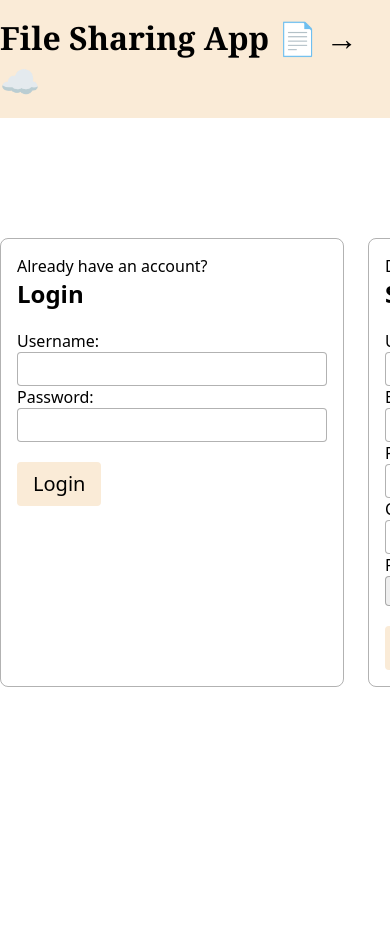
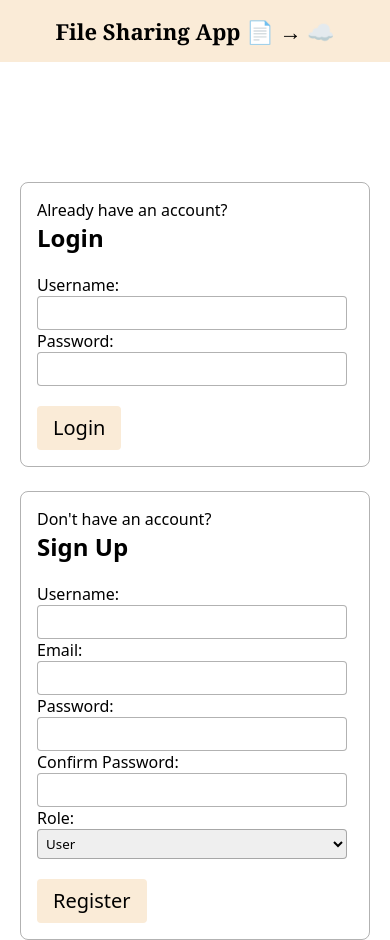
Before and after one commit to straktormedia/file-sharing-app, a PHP site: page /file-sharing-app/ in a window 390 px wide; the page is wider, and only the part inside the window is pictured. Before the commit the page ends 687 px from the top of that part, so only its background shows below. Run offline with PHP 8.4, Linux system fonts and the light colour scheme.

Commit message:
a bit responsive

```diff
--- a/src/css/main.css
+++ b/src/css/main.css
@@ -18,10 +18,21 @@ a {
   color: black;
 }
 
+@media screen and (max-width: 992px) {
+  h1 {
+    font-size: 22px;
+  }
+}
 .boxed {
   max-width: 1200px;
 }
 
+@media screen and (max-width: 992px) {
+  .boxed {
+    max-width: revert;
+    padding: 0 20px;
+  }
+}
 .centered {
   margin: 0 auto;
 }
@@ -32,6 +43,11 @@ a {
   gap: 24px;
 }
 
+@media screen and (max-width: 992px) {
+  .two-col {
+    grid-template-columns: 1fr;
+  }
+}
 .hidden {
   display: none;
 }
@@ -41,6 +57,11 @@ a {
   font-family: Cambria, Cochin, Georgia, Times, "Times New Roman", serif;
 }
 
+@media screen and (max-width: 992px) {
+  .logo {
+    order: 1;
+  }
+}
 .button {
   justify-self: start;
   padding: 12px 16px;
@@ -109,6 +130,11 @@ a {
   grid-template-columns: revert;
 }
 
+@media screen and (max-width: 992px) {
+  .header__container {
+    grid-template-columns: 1fr;
+  }
+}
 .main {
   margin-top: 120px;
 }
@@ -207,6 +233,19 @@ a {
   display: flex;
 }
 
+@media screen and (max-width: 992px) {
+  .file-management__view--all {
+    grid-column: revert;
+    max-width: revert;
+    padding: 0 20px;
+  }
+  .file-list__item {
+    display: block;
+  }
+  .file-list__buttons-container {
+    margin: 8px 0 8px;
+  }
+}
 .profile__details {
   margin-top: 20px;
 }
--- a/src/sass/main.scss
+++ b/src/sass/main.scss
@@ -18,8 +18,21 @@ a {
   color: black;
 }
 
+@media screen and (max-width: 992px) {
+  h1 {
+    font-size: 22px;
+  }
+}
+
 .boxed {
   max-width: 1200px;
+}
+
+@media screen and (max-width: 992px) {
+  .boxed {
+    max-width: revert;
+    padding: 0 20px;
+  }
 }
 
 .centered {
@@ -32,6 +45,12 @@ a {
   gap: 24px;
 }
 
+@media screen and (max-width: 992px) {
+  .two-col {
+    grid-template-columns: 1fr;
+  }
+}
+
 .hidden {
   display: none;
 }
@@ -39,6 +58,13 @@ a {
 .logo {
   justify-self: center;
   font-family: Cambria, Cochin, Georgia, Times, "Times New Roman", serif;
+}
+
+@media screen and (max-width: 992px) {
+  .logo {
+    // grid-column: span 2;
+    order: 1;
+  }
 }
 
 .button {
@@ -115,6 +141,12 @@ a {
     &--login-register {
       grid-template-columns: revert;
     }
+  }
+}
+
+@media screen and (max-width: 992px) {
+  .header__container {
+    grid-template-columns: 1fr;
   }
 }
 
@@ -235,6 +267,22 @@ a {
   }
 }
 
+@media screen and (max-width: 992px) {
+  .file-management__view--all {
+    grid-column: revert;
+    max-width: revert;
+    padding: 0 20px;
+  }
+
+  .file-list__item {
+    display: block;
+  }
+
+  .file-list__buttons-container {
+    margin: 8px 0 8px;
+  }
+}
+
 .profile {
   &__details {
     margin-top: 20px;
```
Also changed, not shown: 1 other file.
